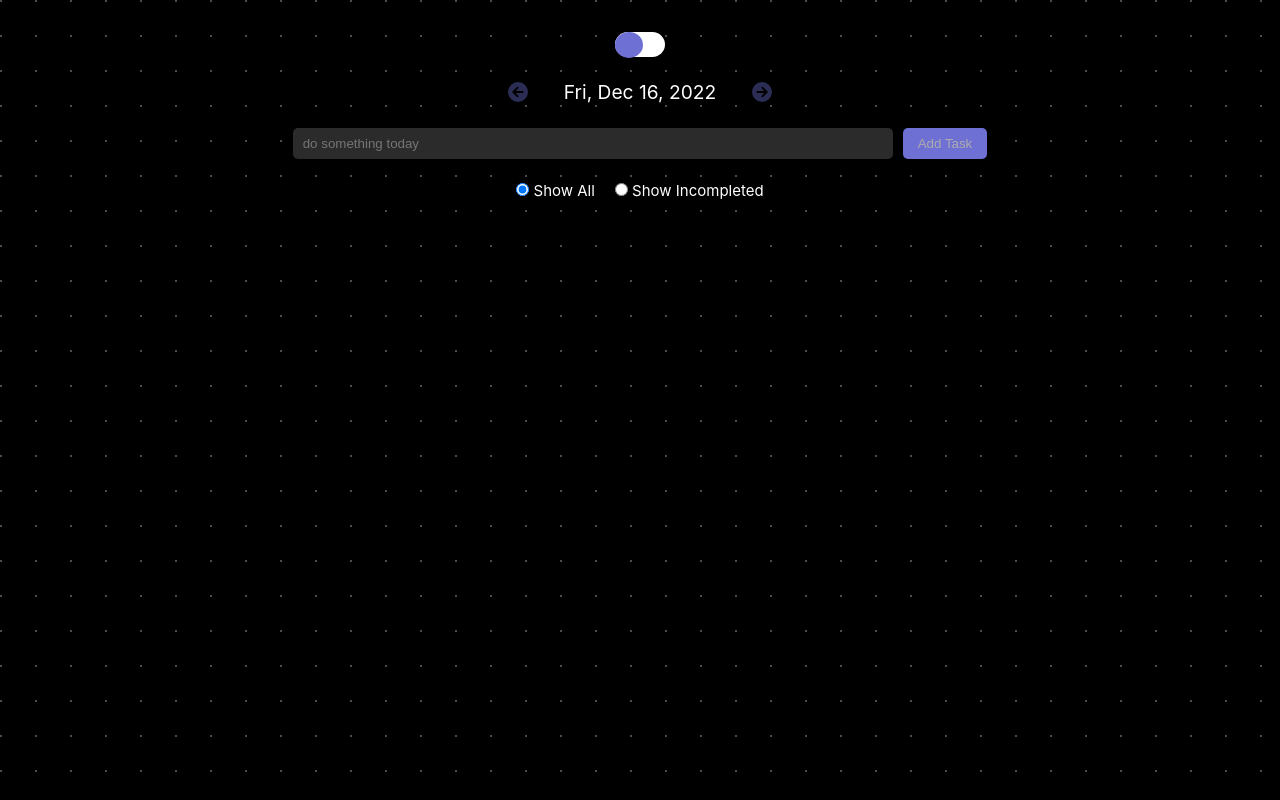
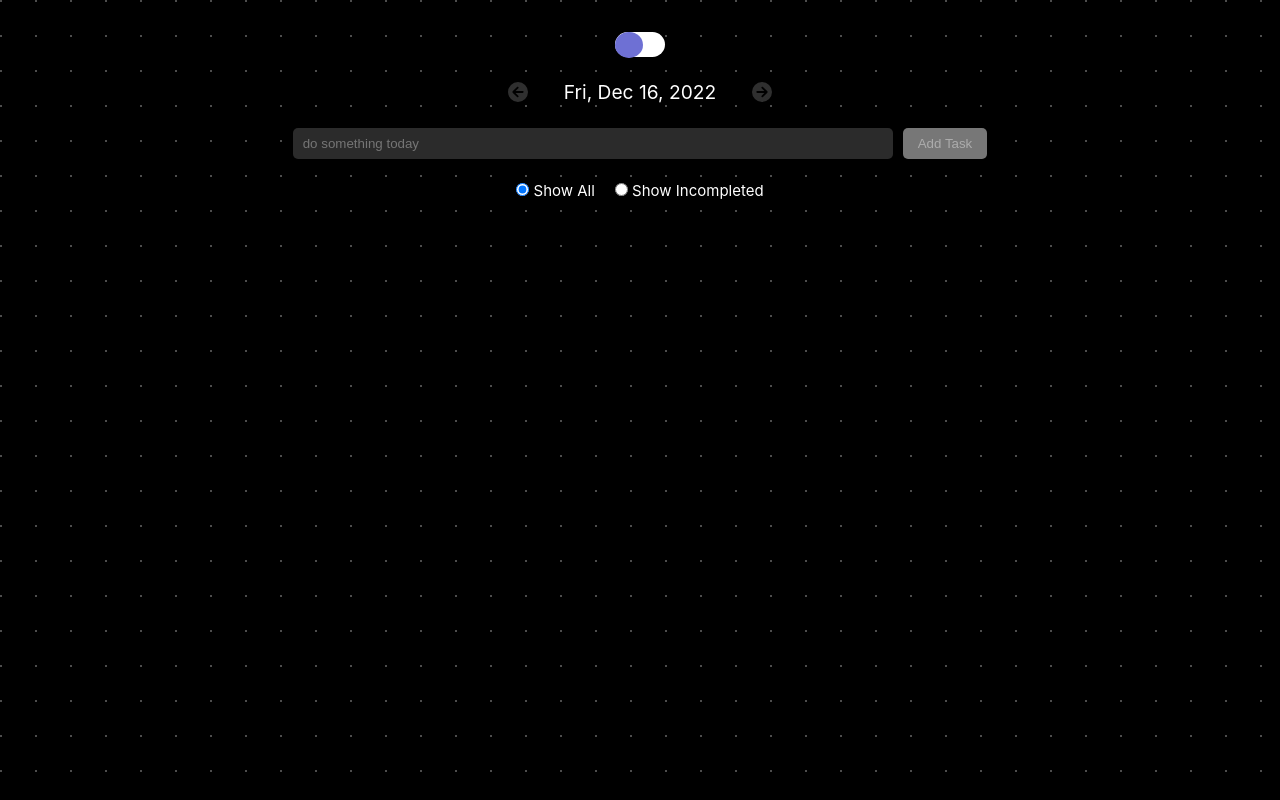
Before and after one commit to vanquiche/today-task, a Vue app: page / in a window 1280 px wide. Built offline with nearby package versions, Linux system fonts and the light colour scheme.

Commit message:
update global styles

```diff
--- a/src/assets/main.css
+++ b/src/assets/main.css
@@ -17,6 +17,13 @@ a,
 button {
   background-color: transparent;
   border: none;
+  color: inherit;
+  cursor: pointer;
+}
+
+button:disabled {
+  cursor: default;
+  filter: saturate(0);
 }
 
 @media (hover: hover) {
@@ -24,16 +31,3 @@ button {
     background-color: hsla(160, 100%, 37%, 0.2);
   }
 }
-
-@media (min-width: 1024px) {
-  /* body {
-    display: flex;
-    place-items: center;
-  }
-
-  #app {
-    display: grid;
-    grid-template-columns: 1fr 1fr;
-    padding: 0 2rem;
-  } */
-}
```
